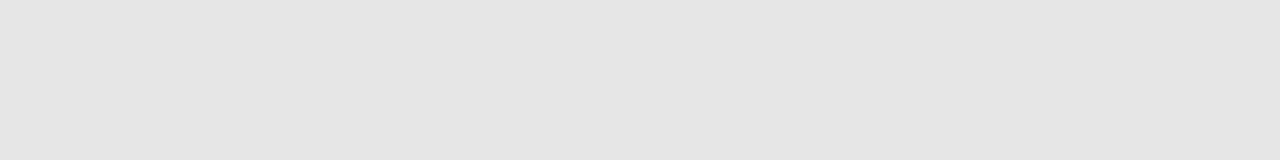
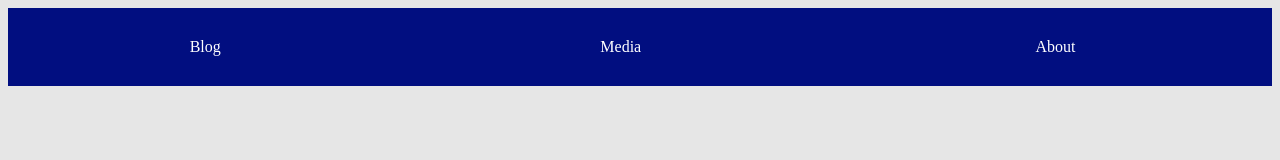
Before and after one commit to JamieJamesJamie/Codecademy-Full-Stack-Engineer-Career-Path-Lessons, a plain HTML site: page _1_Fundamentals_of_HTML/_1_3_Semantic HTML/index.html in a window 1280 px wide. Drawn offline with Linux system fonts and the light colour scheme.

Commit message:
Created the navigation bar.

```diff
--- a/_1_Fundamentals_of_HTML/_1_3_Semantic HTML/index.html
+++ b/_1_Fundamentals_of_HTML/_1_3_Semantic HTML/index.html
@@ -6,7 +6,13 @@
 </head>
 
 <body>
-
+    <nav>
+        <ul>
+            <li><a href="">Blog</a></li>
+            <li><a href="">Media</a></li>
+            <li><a href="">About</a></li>
+        </ul>
+    </nav>
 
 
 
```
